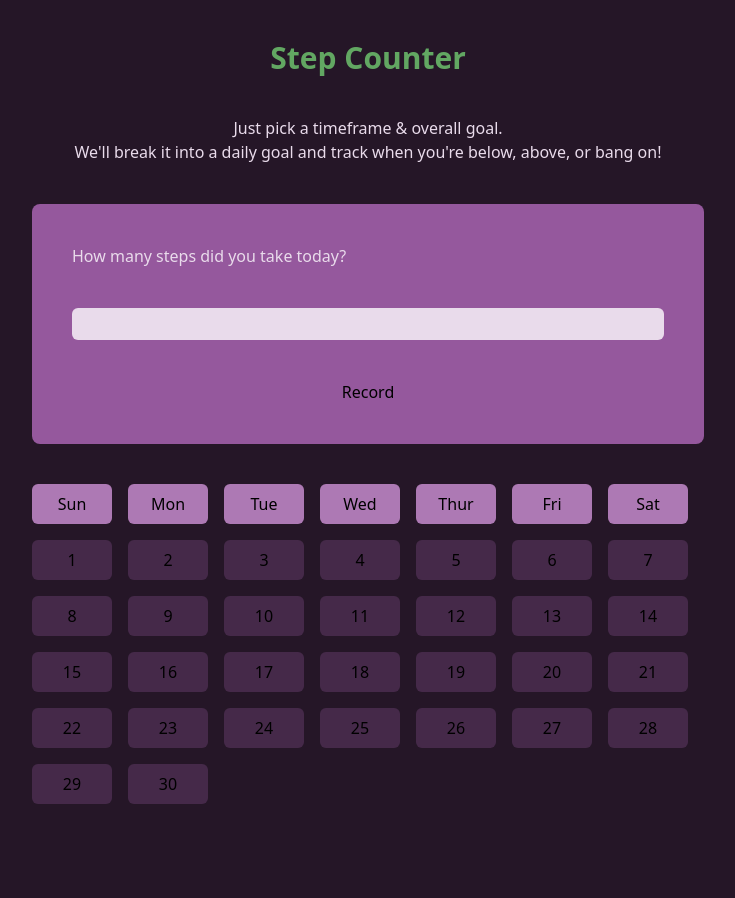
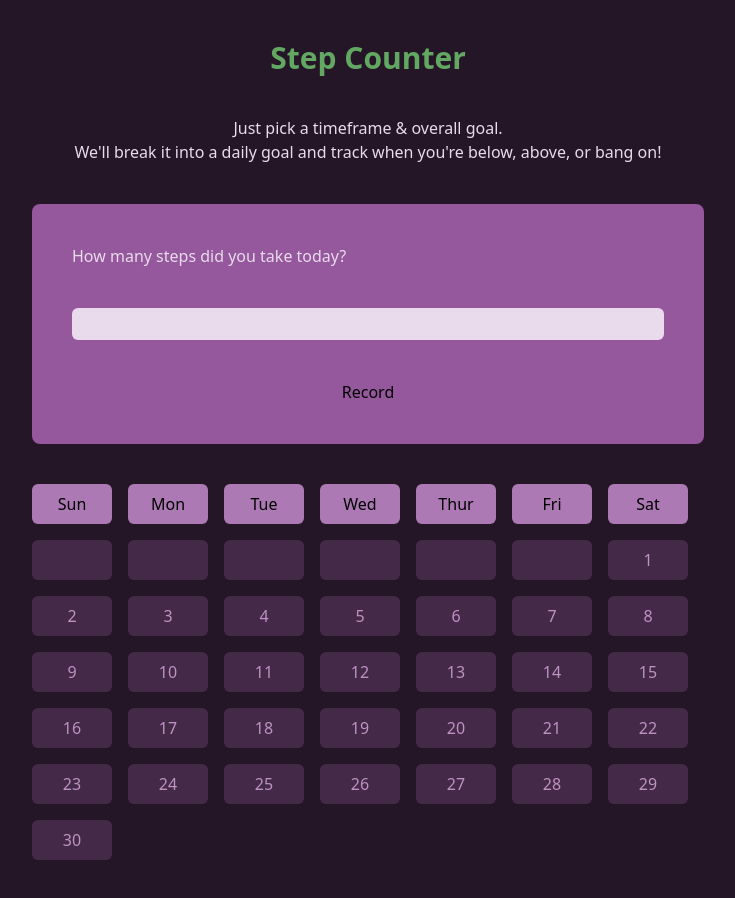
Before and after one commit to JoleneKearse/step-counter, a React (Vite) app: page / in a window 1280 px wide. Shown: the top 898 px of the page, without its empty margins (272-1007 px from the left). After the commit the page ends 860 px from the top, so only its background shows below. Built offline with nearby package versions, Linux system fonts and the light colour scheme.

Commit message:
feat: update calendar to pad dates before first

```diff
--- a/src/App.tsx
+++ b/src/App.tsx
@@ -1,11 +1,12 @@
 import { Calendar } from "./components/Calendar";
 import { Counter } from "./components/Counter";
 import { Title } from "./components/Title";
-import { getNumberOfDays, generateDays, dayArr } from "./Utils";
+import { getNumberOfDays, getFirstDay, generateDays, dayArr } from "./Utils";
 
 function App() {
-  const daysInMonth = getNumberOfDays(2024, 6);
-  const calendarArr = generateDays(daysInMonth);
+  const daysInMonth = getNumberOfDays(6, 2024);
+  const firstDay = getFirstDay(6, 2024);
+  const calendarArr = generateDays(daysInMonth, firstDay);
 
   return (
     <>
@@ -13,7 +14,7 @@ function App() {
       <Counter />
       <Calendar
         dayArr={dayArr}
-        daysInMonth={daysInMonth}
+        // daysInMonth={daysInMonth}
         calendarArr={calendarArr}
       />
     </>
--- a/src/Utils.ts
+++ b/src/Utils.ts
@@ -1,11 +1,22 @@
 export function getNumberOfDays(month: number, year: number): number {
-  return new Date(year, month, 0).getDate() - 1;
+  return new Date(year, month, 0).getDate();
 
 }
 
-export function generateDays(days: number): number[] {
-  return Array.from({ length: days }, (_, i) => i + 1)
+export function getFirstDay(month: number, year: number): number {
+  return new Date(`${year}-${month}-01`).getDay();
 }
 
 
+export function generateDays(days: number, firstDay: number): number[] {
+  if (firstDay === 0) {
+    return Array.from({ length: days }, (_, i) => i + 1)
+  } else {
+    const intitial = Array.from({ length: days }, (_, i) => i + 1);
+    return Array(firstDay).fill(0).concat(intitial);
+  }
+
+
+}
+
 export const dayArr = ["Sun", "Mon", "Tue", "Wed", "Thur", "Fri", "Sat"];
--- a/src/components/Calendar.tsx
+++ b/src/components/Calendar.tsx
@@ -1,14 +1,12 @@
 type CalendarProps = {
-  dayArr: string[],
-  daysInMonth: number,
-  calendarArr: number[],
-}
-export function Calendar({ dayArr, daysInMonth, calendarArr }: CalendarProps) {
-
-
+  dayArr: string[];
+  // daysInMonth: number,
+  calendarArr: number[];
+};
+export function Calendar({ dayArr, calendarArr }: CalendarProps) {
   return (
-    <section className="grid grid-cols-7 gap-4 pr-4 mt-10 grid-rows-8">
-      {dayArr.map(day => (
+    <section className="grid grid-cols-7 gap-4 pr-4 mt-10 grid-rows-7">
+      {dayArr.map((day) => (
         <div
           key={day}
           className="flex flex-col items-center justify-center w-20 px-4 py-2 rounded-md bg-neutral-700 text-neutral-light"
@@ -16,15 +14,14 @@ export function Calendar({ dayArr, daysInMonth, calendarArr }: CalendarProps) {
           {day}
         </div>
       ))}
-      {calendarArr.map(day => (
+      {calendarArr.map((day) => (
         <div
           key={day}
-          className="flex flex-col items-center justify-center w-20 px-4 py-2 rounded-md bg-purple-alpha"
+          className="flex flex-col items-center justify-center w-20 px-4 py-2 rounded-md bg-purple-alpha text-neutral-600"
         >
-          <p className="text-neutral-light">{day}</p>
-
+          <p className="text-neutral-light">{day === 0 ? " " : day}</p>
         </div>
       ))}
     </section>
-  )
+  );
 }
```
